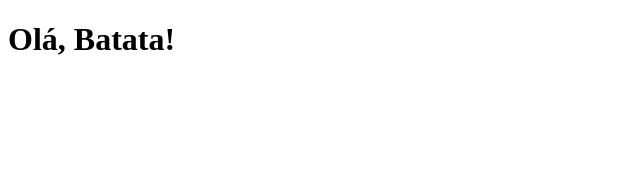
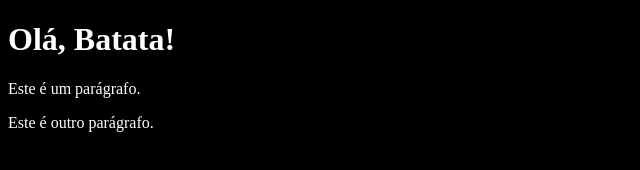
Before and after one commit to fabricioifc/cafeteria, a plain HTML site: page index.html in a window 1280 px wide. Shown: the whole page, without its empty margins (0-640 px from the left). Drawn offline with Linux system fonts and the light colour scheme.

Commit message:
Mudei a cor do site

```diff
--- a/index.html
+++ b/index.html
@@ -4,8 +4,21 @@
     <meta charset="UTF-8">
     <meta name="viewport" content="width=device-width, initial-scale=1.0">
     <title>Batata APP</title>
+
+    <style>
+        body {
+            background-color: #000;
+            color: #fff;
+        }
+    </style>
 </head>
 <body>
     <h1>Olá, Batata!</h1>
+    <p>Este é um parágrafo.</p>
+    <p>Este é outro parágrafo.</p>
+
+    <script>
+        console.log('Olá, Batata!');
+    </script>
 </body>
 </html>
```
